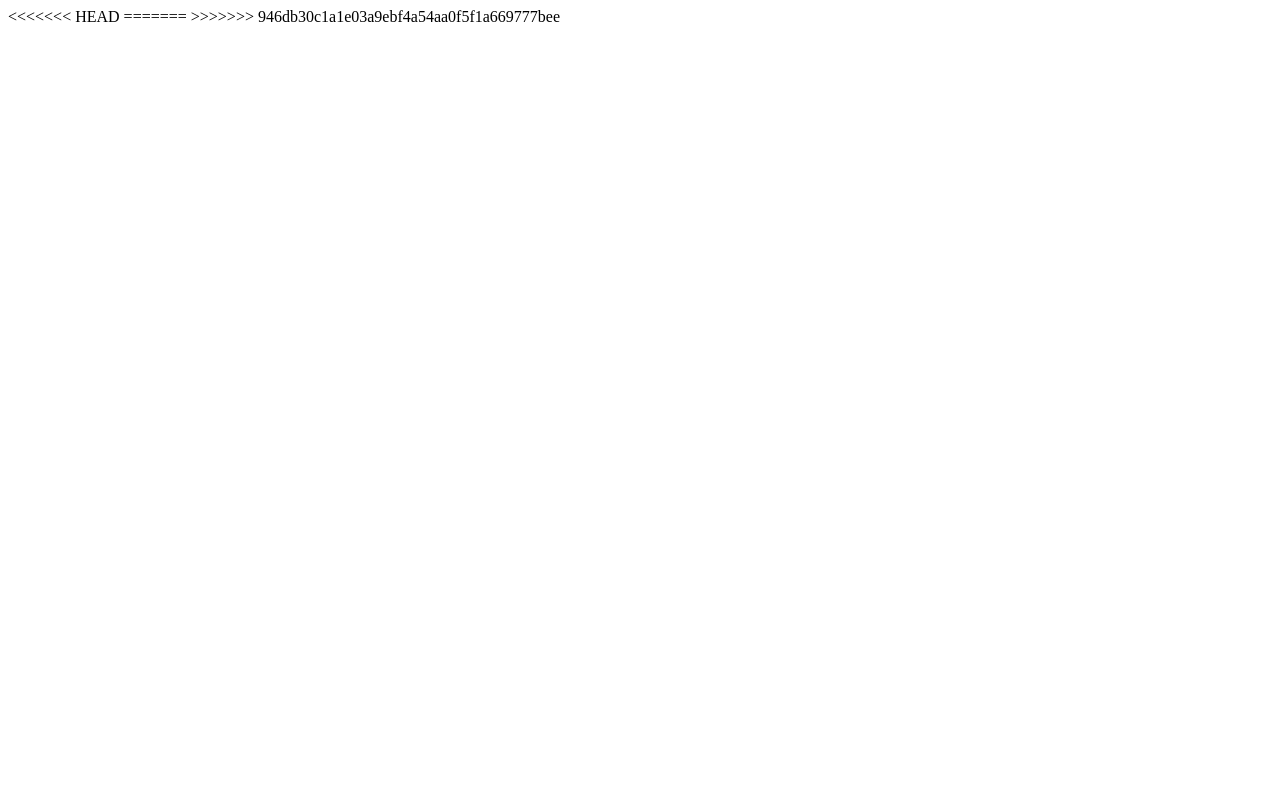
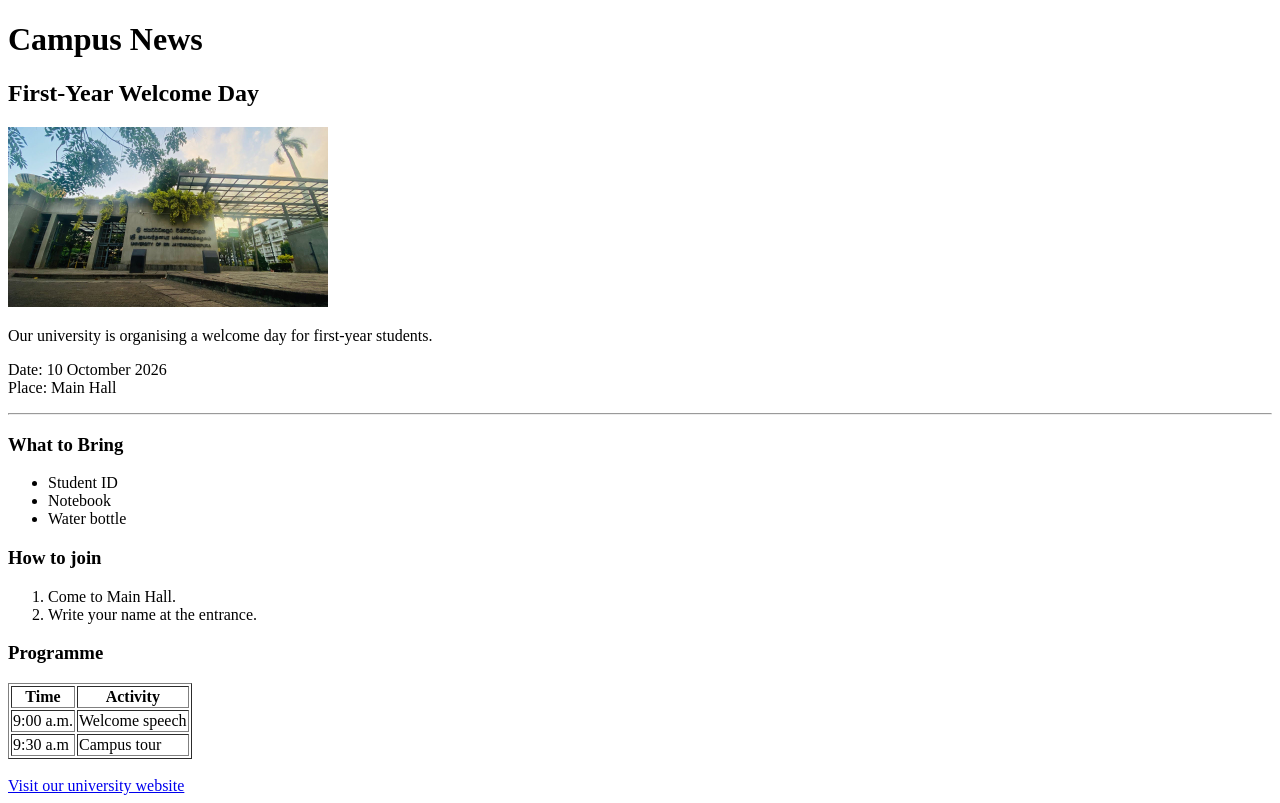
Before and after one commit to SenithuPiumjith/Full-Stack-Fundamentals-Laboratory, a plain HTML site: page Lab Practical 1/news.html in a window 1280 px wide. Drawn offline with Linux system fonts and the light colour scheme.

Commit message:
modify news.html

```diff
--- a/Lab Practical 1/news.html
+++ b/Lab Practical 1/news.html
@@ -1,4 +1,3 @@
-<<<<<<< HEAD
 <!DOCTYPE html>
 <html>
     <head>
@@ -9,13 +8,46 @@
     </head>
 
     <body>
+        <h1>Campus News</h1>
 
+        <h2>First-Year Welcome Day</h2>
+
+        <img src="university.jpg" alt="university main gate picture" width="320" height="180">
+
+        <p>Our university is organising a welcome day for first-year students.<br></p>
+
+        <p>Date: 10 Octomber 2026<br>Place: Main Hall</p>
+        <hr>
+        <h3>What to Bring</h3>
+        <ul>
+            <li>Student ID</li>
+            <li>Notebook</li>
+            <li>Water bottle</li>
+        </ul>
+        <h3>How to join</h3>
+        <ol>
+            <li>Come to Main Hall.</li>
+            <li>Write your name at the entrance.</li>
+        </ol>
+        <h3>Programme</h3>
+
+        <table border="1">
+            <tr>
+                <th>Time</th>
+                <th>Activity</th>
+            </tr>
+            <tr>
+                <td>9:00 a.m.</td>
+                <td>Welcome speech</td>
+            </tr>
+            <tr>
+                <td>9:30 a.m</td>
+                <td>Campus tour</td>
+            </tr>
+        </table>
+
+        <br>
+        <a href="https://www.sjp.ac.lk/">Visit our university website</a>
     </body>
 
-    <body>
-
-    </body>
 </html>
-=======
-
->>>>>>> 946db30c1a1e03a9ebf4a54aa0f5f1a669777bee
```
